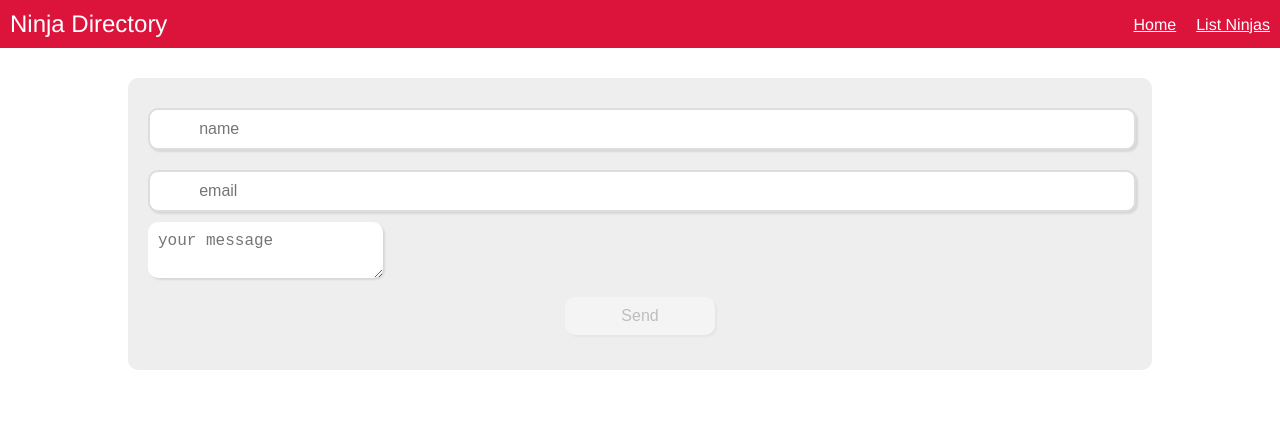
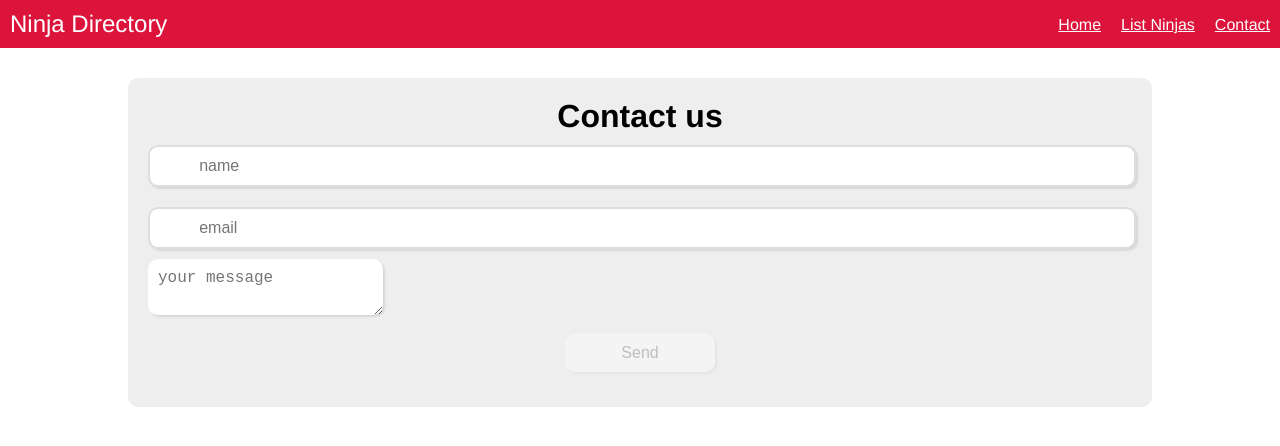
Before and after one commit to ananaziz96/ninja-app, a plain HTML site: page index.html at #!/contact in a window 1280 px wide. Drawn offline with nearby package versions, Linux system fonts and the light colour scheme.

Commit message:
minor ui fixes

```diff
--- a/views/contact.html
+++ b/views/contact.html
@@ -2,6 +2,9 @@
   <!-- html5 has in-built validation
     novalidate hands over control from html5 to angular
     for server-side validation. -->
+
+  <h1 style="text-align: center">Contact us</h1>
+
   <form name="contactForm" novalidate ng-submit="thankyouMessage()">
     <div ng-show="contactForm.name.$touched && contactForm.name.$invalid">
       <small style="color: red; display: block;">Enter a valid name</small>
--- a/views/navbar.html
+++ b/views/navbar.html
@@ -1,9 +1,8 @@
 <div id="navbar">
   <h1>Ninja Directory</h1>
   <ul>
-    <li>
-      <a href="/index.html#!/directory">List Ninjas</a></li>
-      <a href="/index.html#!/home">Home</a></li>
-    </li>
+    <li><a href="/index.html#!/contact">Contact</a></li>
+    <li><a href="/index.html#!/directory">List Ninjas</a></li>
+    <li><a href="/index.html#!/home">Home</a></li>
   </ul>
 </div>
```
Also changed, not shown: views/directory.html (+2 -1 lines), views/thankyou.html (+1 -1 lines).
